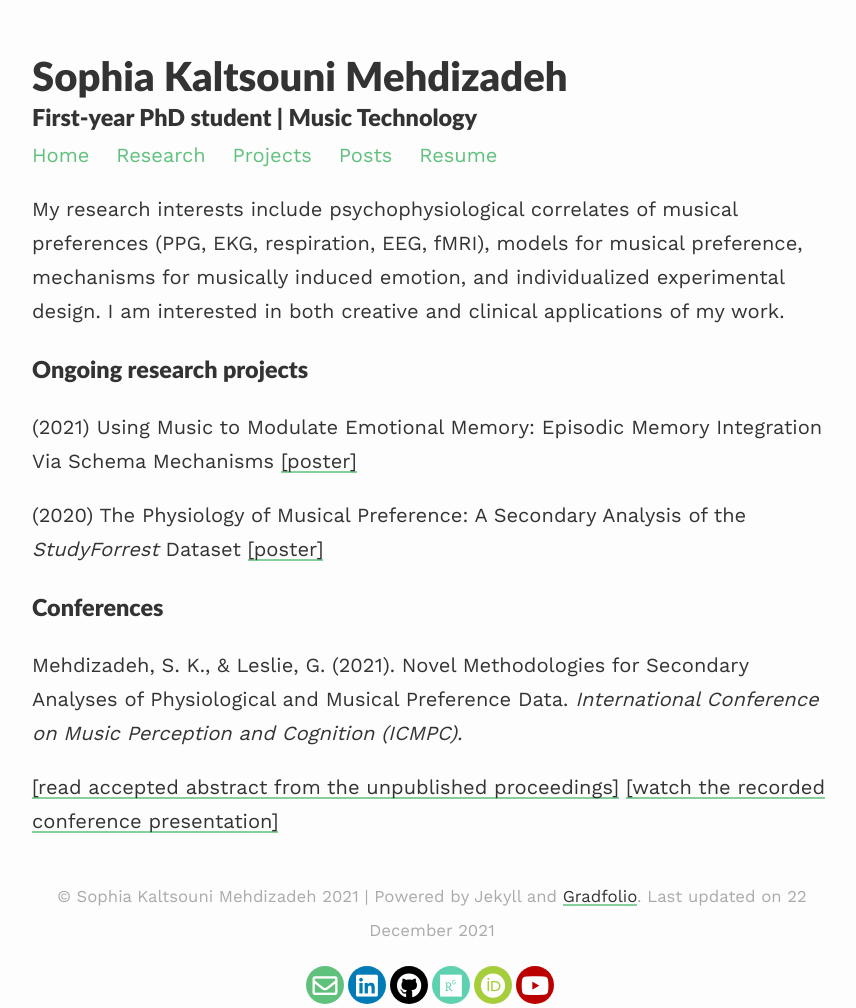
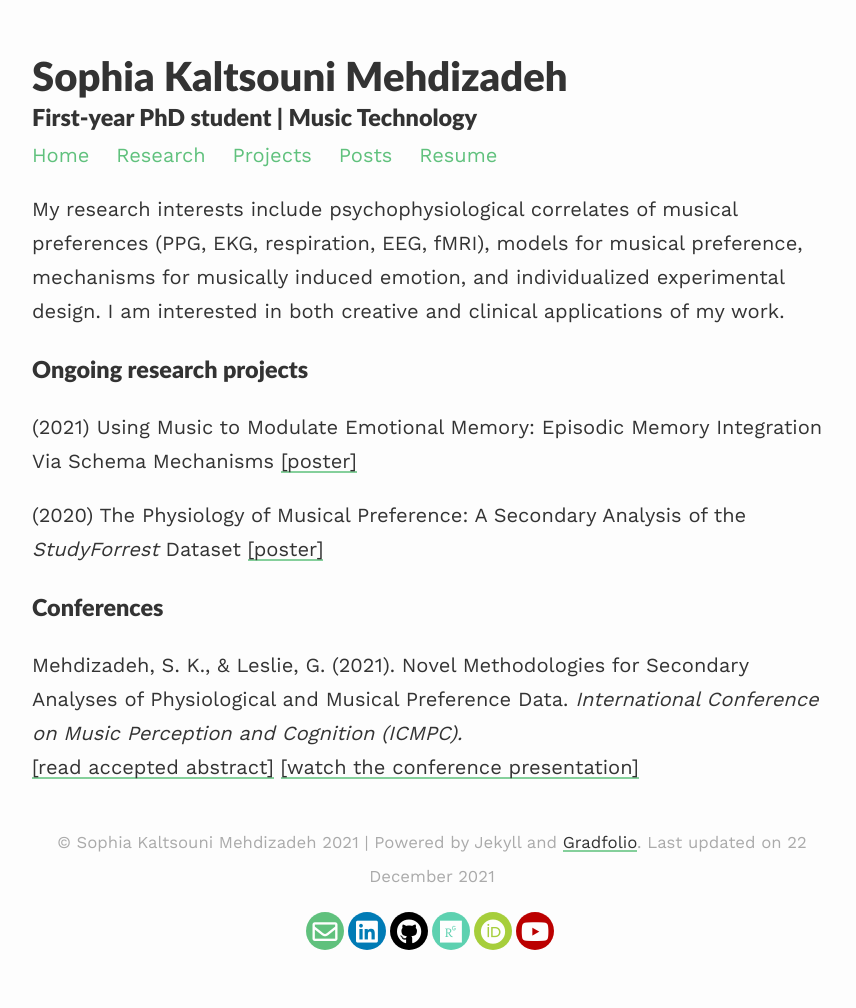
Before and after one commit to smehdizadeh/smehdizadeh.github.io, a Jekyll site: the page built from _pages/research.md, in a window 1280 px wide. Shown: the whole page, without its empty margins (208-1064 px from the left). Built offline with Jekyll 4.4.1, drawn with Linux system fonts in a browser that asks for light colours; nearby versions of some CDN libraries; after the commit the page ends 980 px from its top, so only the background shows below that.

Commit message:
Update research.md

```diff
--- a/_pages/research.md
+++ b/_pages/research.md
@@ -16,5 +16,4 @@ My research interests include psychophysiological correlates of musical preferen
 ### Conferences ###
 
 Mehdizadeh, S. K., & Leslie, G. (2021). Novel Methodologies for Secondary Analyses of Physiological and Musical Preference Data. *International Conference on Music Perception and Cognition (ICMPC).*
-
-[[read accepted abstract from the unpublished proceedings]](https://drive.google.com/file/d/19EWTme7o50mX_L0zYN204Hpaqd2EUhN4/view) [[watch the recorded conference presentation]](https://youtu.be/3p1wVwXEl0Y)
+[[read accepted abstract]](https://drive.google.com/file/d/19EWTme7o50mX_L0zYN204Hpaqd2EUhN4/view) [[watch the conference presentation]](https://youtu.be/3p1wVwXEl0Y)
```
